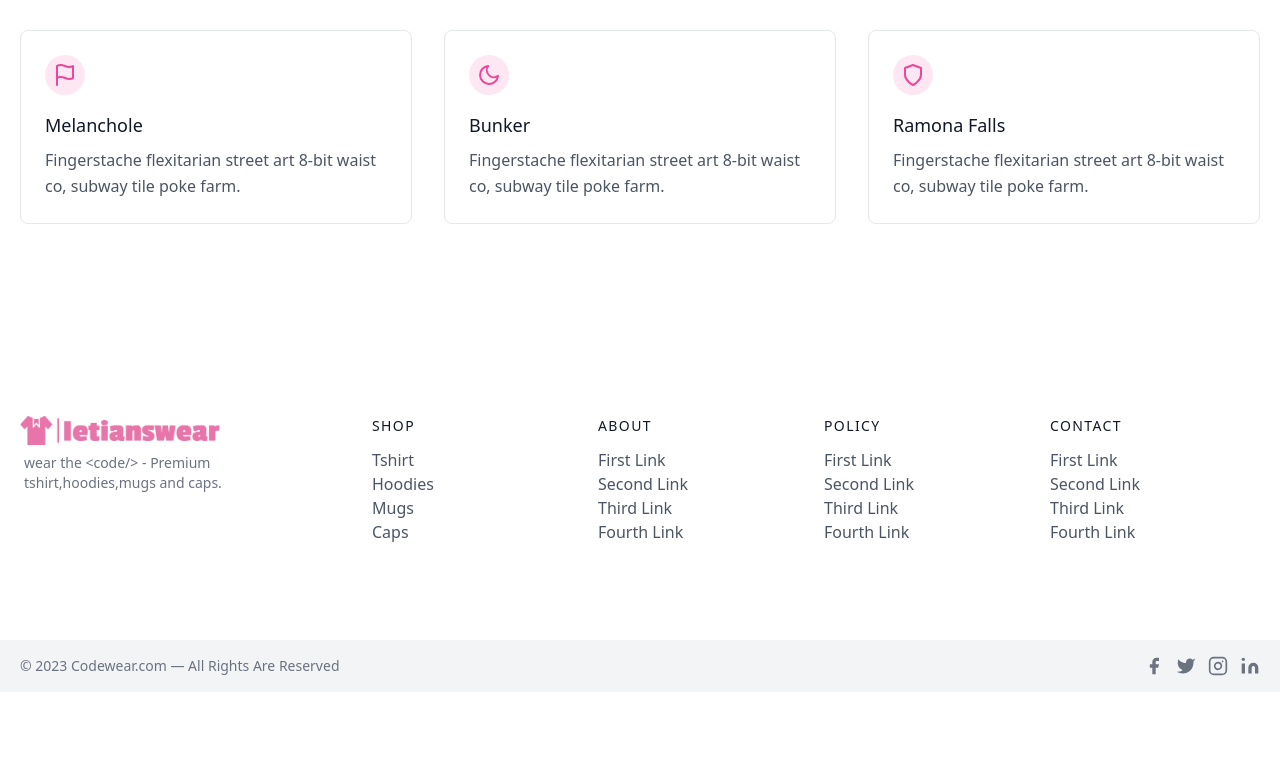
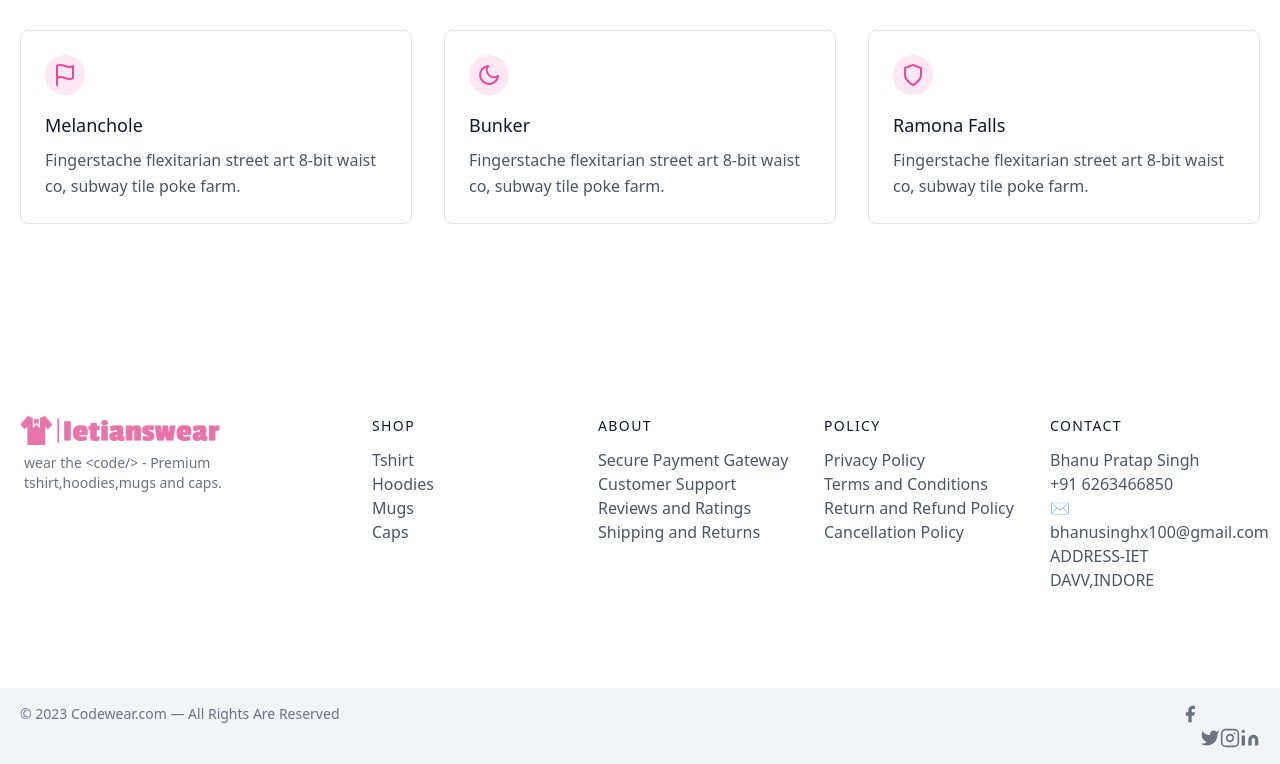
Before and after one commit to bhanu-100/codeswear1, a Next.js app: page / in a window 1280 px wide. Shown: the part 1132-1896 px from the top of the page. Before the commit the page ends 1824 px from the top, so only its background shows below. Built offline with nearby package versions, Linux system fonts and the light colour scheme.

Commit message:
init commit 6770

```diff
--- a/components/Footer.js
+++ b/components/Footer.js
@@ -33,16 +33,16 @@ const Footer = () => {
               <h2 className="title-font font-medium text-gray-900 tracking-widest text-sm mb-3">ABOUT</h2>
               <nav className="list-none mb-10">
                 <li>
-                  <a className="text-gray-600 hover:text-gray-800">First Link</a>
+                  <a className="text-gray-600 hover:text-gray-800">Secure Payment Gateway</a>
                 </li>
                 <li>
-                  <a className="text-gray-600 hover:text-gray-800">Second Link</a>
+                  <a className="text-gray-600 hover:text-gray-800">Customer Support</a>
                 </li>
                 <li>
-                  <a className="text-gray-600 hover:text-gray-800">Third Link</a>
+                  <a className="text-gray-600 hover:text-gray-800">Reviews and Ratings</a>
                 </li>
                 <li>
-                  <a className="text-gray-600 hover:text-gray-800">Fourth Link</a>
+                  <a className="text-gray-600 hover:text-gray-800">Shipping and Returns</a>
                 </li>
               </nav>
             </div>
@@ -50,16 +50,16 @@ const Footer = () => {
               <h2 className="title-font font-medium text-gray-900 tracking-widest text-sm mb-3">POLICY</h2>
               <nav className="list-none mb-10">
                 <li>
-                  <a className="text-gray-600 hover:text-gray-800">First Link</a>
+                  <a className="text-gray-600 hover:text-gray-800">Privacy Policy</a>
                 </li>
                 <li>
-                  <a className="text-gray-600 hover:text-gray-800">Second Link</a>
+                  <a className="text-gray-600 hover:text-gray-800">Terms and Conditions</a>
                 </li>
                 <li>
-                  <a className="text-gray-600 hover:text-gray-800">Third Link</a>
+                  <a className="text-gray-600 hover:text-gray-800">Return and Refund Policy</a>
                 </li>
                 <li>
-                  <a className="text-gray-600 hover:text-gray-800">Fourth Link</a>
+                  <a className="text-gray-600 hover:text-gray-800">Cancellation Policy</a>
                 </li>
               </nav>
             </div>
@@ -67,16 +67,16 @@ const Footer = () => {
               <h2 className="title-font font-medium text-gray-900 tracking-widest text-sm mb-3">CONTACT</h2>
               <nav className="list-none mb-10">
                 <li>
-                  <a className="text-gray-600 hover:text-gray-800">First Link</a>
+                  <a className="text-gray-600 hover:text-gray-800">Bhanu Pratap Singh</a>
                 </li>
                 <li>
-                  <a className="text-gray-600 hover:text-gray-800">Second Link</a>
+                  <a className="text-gray-600 hover:text-gray-800">+91 6263466850</a>
                 </li>
                 <li>
-                  <a className="text-gray-600 hover:text-gray-800">Third Link</a>
+                  <a className="text-gray-600 hover:text-gray-800">✉ bhanusinghx100@gmail.com</a>
                 </li>
                 <li>
-                  <a className="text-gray-600 hover:text-gray-800">Fourth Link</a>
+                  <a className="text-gray-600 hover:text-gray-800">ADDRESS-IET DAVV,INDORE</a>
                 </li>
               </nav>
             </div>
@@ -87,30 +87,36 @@ const Footer = () => {
             <p className="text-gray-500 text-sm text-center sm:text-left">© 2023 Codewear.com — All Rights Are Reserved
             </p>
             <span className="inline-flex sm:ml-auto sm:mt-0 mt-2 justify-center sm:justify-start">
-              <Link href={"https://www.facebook.com/"}>
+              <Link href={"https://www.facebook.com/profile.php?id=100009914970814&mibextid=rS40aB7S9Ucbxw6v"}>
               <a className="text-gray-500">
                 <svg fill="currentColor" strokeLinecap="round" strokeLinejoin="round" strokeWidth="2" className="w-5 h-5" viewBox="0 0 24 24">
                   <path d="M18 2h-3a5 5 0 00-5 5v3H7v4h3v8h4v-8h3l1-4h-4V7a1 1 0 011-1h3z"></path>
                 </svg>
               </a>
               </Link>
+              <Link href={"https://twitter.com/@BhanuPr62387506"}>
               <a className="ml-3 text-gray-500">
                 <svg fill="currentColor" strokeLinecap="round" strokeLinejoin="round" strokeWidth="2" className="w-5 h-5" viewBox="0 0 24 24">
                   <path d="M23 3a10.9 10.9 0 01-3.14 1.53 4.48 4.48 0 00-7.86 3v1A10.66 10.66 0 013 4s-4 9 5 13a11.64 11.64 0 01-7 2c9 5 20 0 20-11.5a4.5 4.5 0 00-.08-.83A7.72 7.72 0 0023 3z"></path>
                 </svg>
               </a>
+              </Link>
+              <Link href={"https://www.instagram.com/bhanu_thakur_bt?igsh=OGQ5ZDc2ODk2ZA=="}>
               <a className="ml-3 text-gray-500">
                 <svg fill="none" stroke="currentColor" strokeLinecap="round" strokeLinejoin="round" strokeWidth="2" className="w-5 h-5" viewBox="0 0 24 24">
                   <rect width="20" height="20" x="2" y="2" rx="5" ry="5"></rect>
                   <path d="M16 11.37A4 4 0 1112.63 8 4 4 0 0116 11.37zm1.5-4.87h.01"></path>
                 </svg>
               </a>
+              </Link>
+              <Link href={"https://www.linkedin.com/in/bhanu-pratap-singh-7b7841224?jobid=1234&lipi=urn%3Ali%3Apage%3Ad_jobs_easyapply_pdfgenresume%3BlPWOOMIMRtGG9JQAXGI6QA%3D%3D&licu=urn%3Ali%3Acontrol%3Ad_jobs_easyapply_pdfgenresume-v02_profile"}>
               <a className="ml-3 text-gray-500">
                 <svg fill="currentColor" stroke="currentColor" strokeLinecap="round" strokeLinejoin="round" strokeWidth="0" className="w-5 h-5" viewBox="0 0 24 24">
                   <path stroke="none" d="M16 8a6 6 0 016 6v7h-4v-7a2 2 0 00-2-2 2 2 0 00-2 2v7h-4v-7a6 6 0 016-6zM2 9h4v12H2z"></path>
                   <circle cx="4" cy="4" r="2" stroke="none"></circle>
                 </svg>
               </a>
+              </Link>
             </span>
           </div>
         </div>
```
